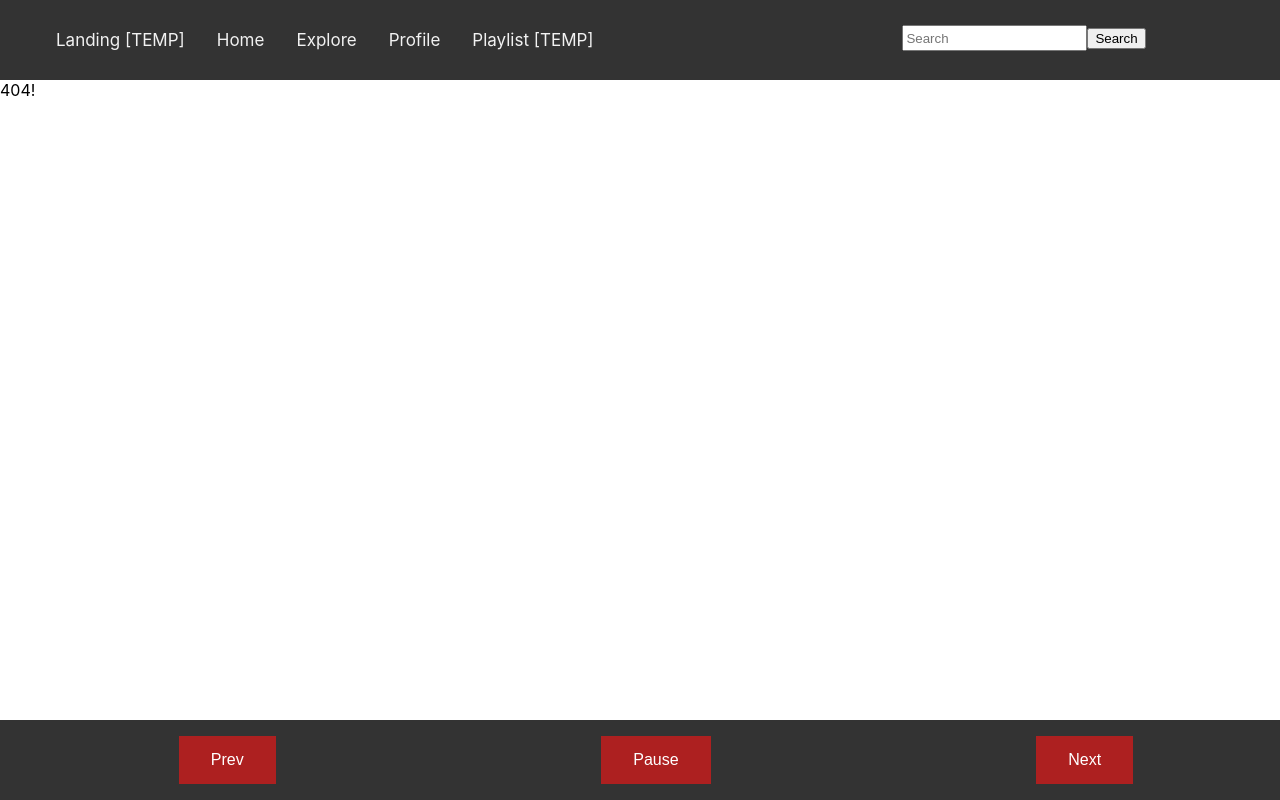
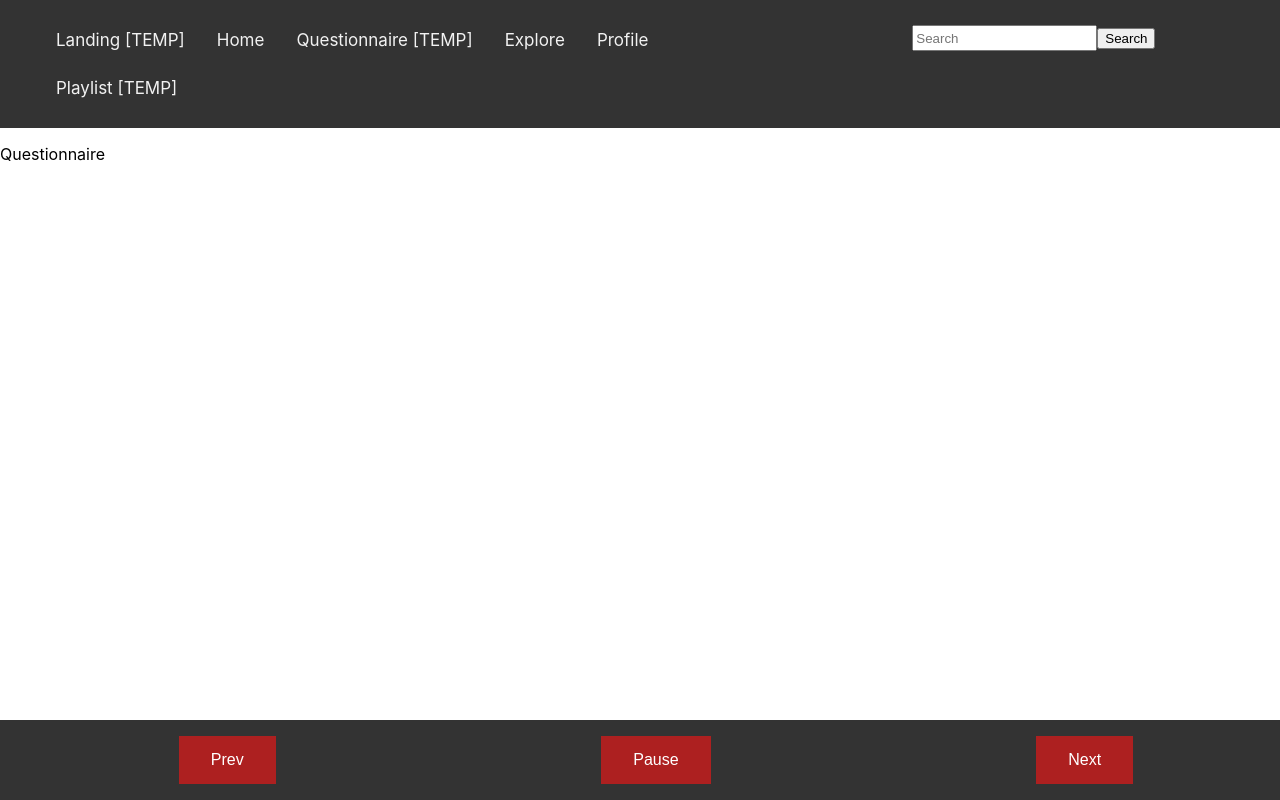
Before and after one commit to mfrancisco927/seniorproject, a React (Create React App) app in the folder Project_Beachworm/frontend/: page /questionnaire in a window 1280 px wide. Before the commit this address had no page. Built offline with nearby package versions, Linux system fonts and the light colour scheme.

Commit message:
add questionnaire

```diff
--- a/Project_Beachworm/frontend/src/App.js
+++ b/Project_Beachworm/frontend/src/App.js
@@ -10,6 +10,7 @@ import PlayFooter from './pages/playingToolbar/PlayFooter.js';
 import PlaylistPage from './pages/playlist/PlaylistPage.js';
 import Landing from './pages/landing/Landing.js';
 import PageNotFound from './pages/pageNotFound/PageNotFound.js';
+import UserQuestionnaire from './pages/questionnaire/UserQuestionnaire.js';
 
 function App() {
   const history = useHistory();
@@ -49,6 +50,7 @@ function App() {
         <Navbar menuList={{
           '/landing': 'Landing [TEMP]',
           '/': 'Home',
+          '/questionnaire': 'Questionnaire [TEMP]',
           '/explore': 'Explore',
           '/profile': 'Profile',
           '/playlist': 'Playlist [TEMP]',
@@ -60,6 +62,9 @@ function App() {
           </Route>
           <Route path='/explore'>
             <Explore songList={testingItems} />
+          </Route>
+          <Route path='/questionnaire'>
+            <UserQuestionnaire />
           </Route>
           <Route path='/profile'>
             <ProfilePage />
--- /dev/null
+++ b/Project_Beachworm/frontend/src/pages/questionnaire/UserQuestionnaire.js
@@ -0,0 +1,5 @@
+function UserQuestionnaire() {
+    return <p>Questionnaire</p>;
+}
+
+export default UserQuestionnaire;
```
